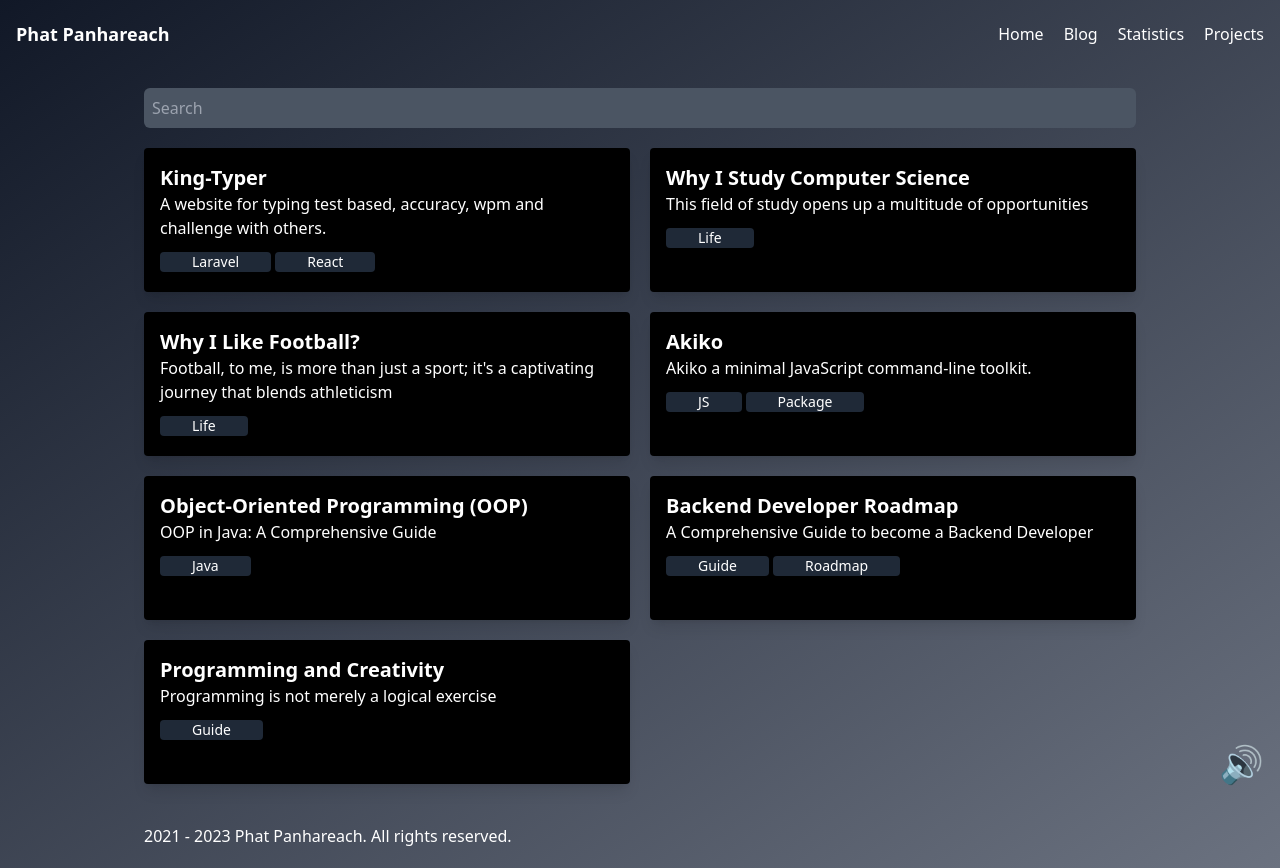
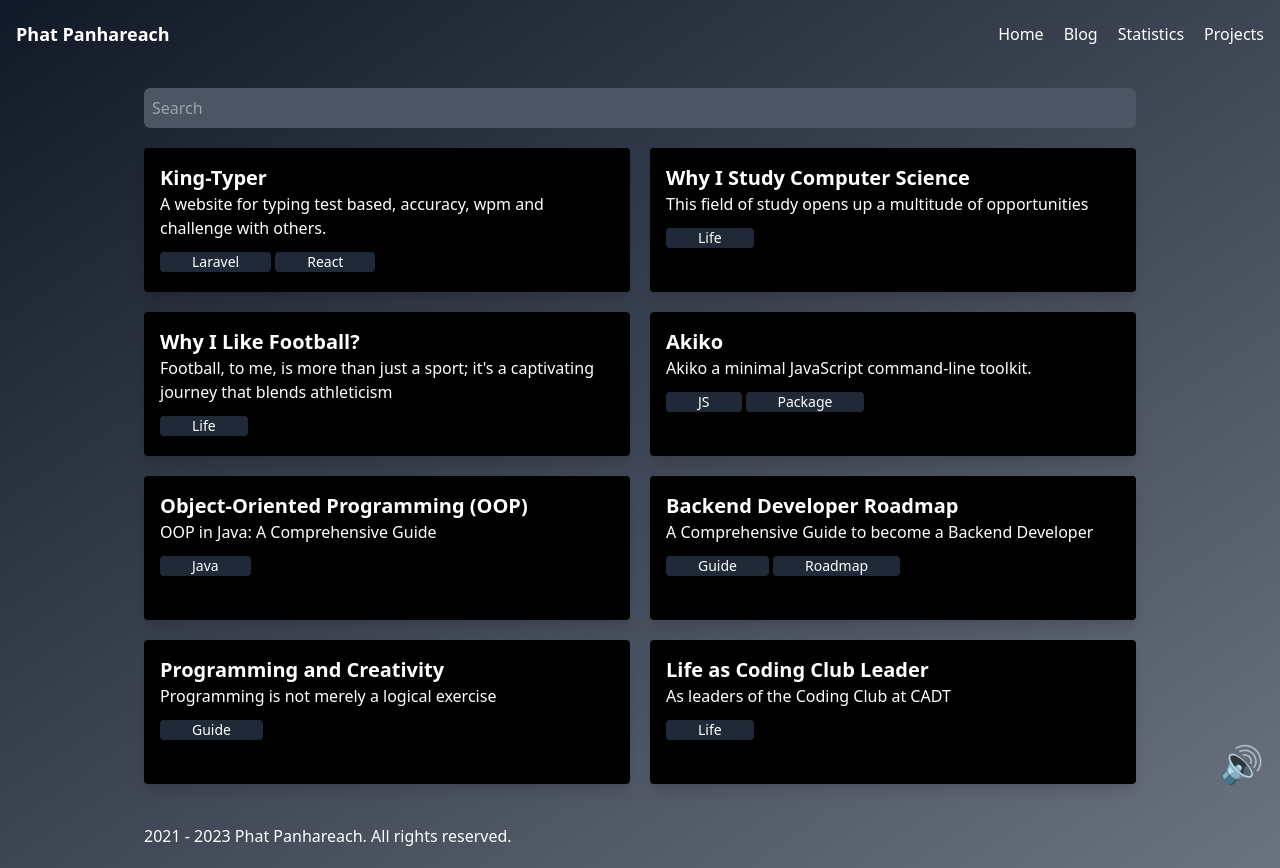
Before and after one commit to Re4ch-Jay/phatpanhareach, a React (Vite) app: page /blogs in a window 1280 px wide. Built offline with nearby package versions, Linux system fonts and the light colour scheme.

Commit message:
Update index.js

```diff
--- a/src/blog/index.js
+++ b/src/blog/index.js
@@ -6,4 +6,5 @@ export const blogs = [
     {id: "OOP", title: "Object-Oriented Programming (OOP)", description: "OOP in Java: A Comprehensive Guide", technologies: ["Java"], image: "https://miro.medium.com/v2/resize:fit:1200/1*KRa8SkP7T646zokicYSqyQ.png"},
     {id: "Backend-Roadmap", title: "Backend Developer Roadmap", description: "A Comprehensive Guide to become a Backend Developer", technologies: ["Guide", "Roadmap"], image: ""},
     {id: "Programming-and-Creativity", title: "Programming and Creativity", description: "Programming is not merely a logical exercise", technologies: ["Guide"], image: ""},
+    {id: "Coding-Club", title: "Life as Coding Club Leader", description: "As leaders of the Coding Club at CADT", technologies: ["Life"], image: ""},
 ]
```
